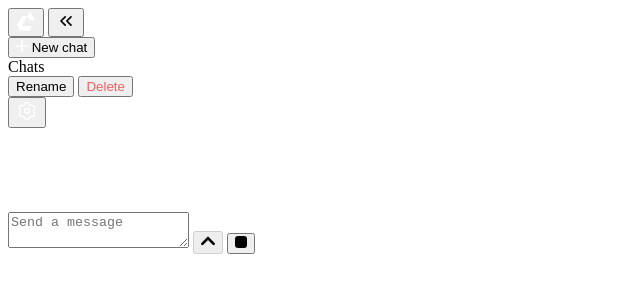
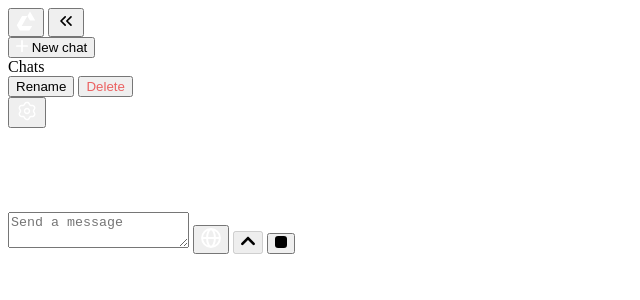
Before and after one commit to hevnee/corex-webui, a FastAPI app: template corex/templates/index.html in a window 1280 px wide. Shown: the top 300 px of the page, without its empty margins (0-640 px from the left). Run offline with FastAPI, Linux system fonts and the light colour scheme; the template is opened without the code that fills it, so the values that code supplies are empty.

Commit message:
feat: add search button

```diff
--- a/corex/templates/index.html
+++ b/corex/templates/index.html
@@ -69,6 +69,11 @@
                 </div>
                 <label for="textarea-field" class="new-chat-textarea-container">
                     <textarea name="" id="textarea-field" class="new-chat-textarea" placeholder="Send a message"></textarea>
+                    <button id="search-button" class="search-button">
+                        <svg id="search-svg" width="20" height="20" viewBox="0 0 512 512" stroke="white" fill="none" stroke-width="50">
+                            <path d="M 356,256 A 100,225 0 0 1 256,481 100,225 0 0 1 156,256 100,225 0 0 1 256,31 100,225 0 0 1 356,256 Z m 129,0 A 229,229 0 0 1 256,485 229,229 0 0 1 27,256 229,229 0 0 1 256,27 229,229 0 0 1 485,256 Z m 0,0 H 27"/>
+                        </svg>
+                    </button>
                     <button id="send-button" class="send-button" disabled>
                         <svg width="14" height="14" viewBox="0 0 512 512" fill="black">
                             <path
```
